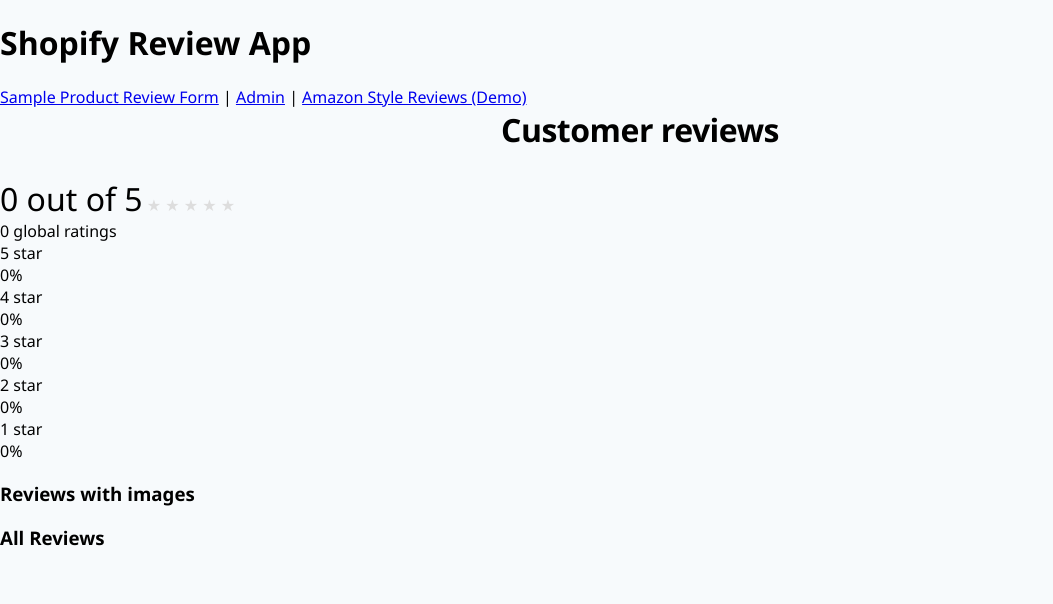
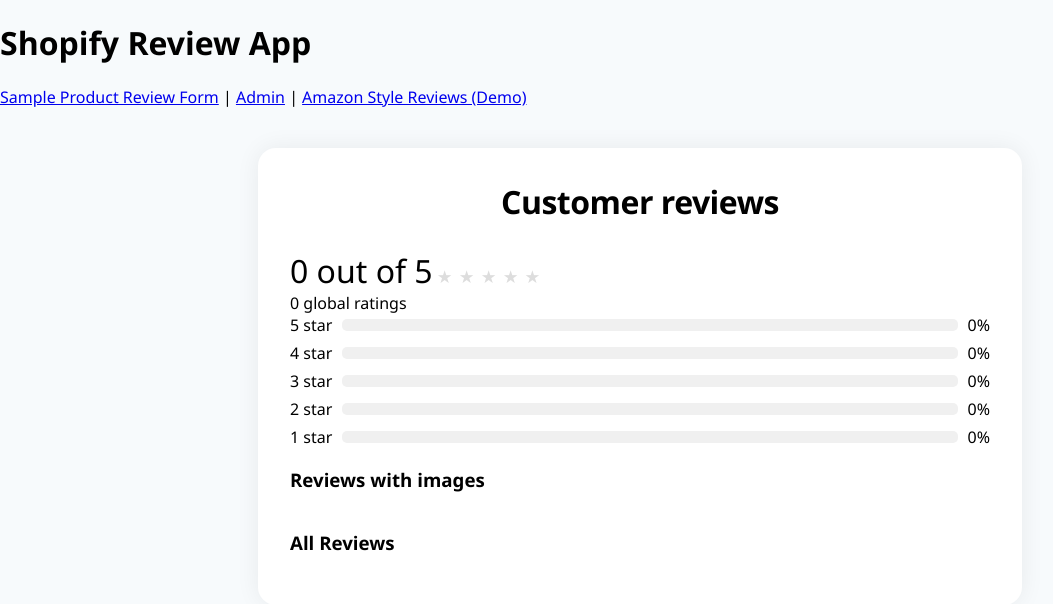
Before and after one commit to Afza1112/Shopify-Reveiw-App, a Flask app: page /reviews/1 in a window 1280 px wide. Shown: the top 604 px of the page, without its empty margins (0-1053 px from the left). Run offline with Flask 3, Linux system fonts and the light colour scheme; data that the repository does not hold is empty.

Commit message:
Update main.css

```diff
--- a/static/main.css
+++ b/static/main.css
@@ -284,27 +284,42 @@
   font-weight: bold;
   z-index: 101;
 }
-.review-amazon-container { max-width: 900px; margin: 2em auto; background: #fff; padding: 2em; border-radius: 16px; box-shadow: 0 6px 30px #0001;}
-.review-summary { display: flex; gap: 2em; align-items: flex-start;}
-.avg-rating { font-size: 2.2em; font-weight: bold;}
-.rating-stars .star { color: #FFA41C; font-size: 1.5em;}
-.rating-stars .star.empty { color: #ccc;}
-.rating-bars { margin-top: 1em; width: 180px;}
-.bar-row { display: flex; align-items: center; gap: 8px; margin-bottom: 5px;}
-.star-label { width: 50px;}
-.bar-bg { background: #eee; width: 70px; height: 10px; border-radius: 5px; margin: 0 3px;}
-.bar-fill { background: #FFA41C; height: 10px; border-radius: 5px;}
-.bar-count { font-size: 0.9em;}
-.review-images-section { margin: 2em 0; }
-.review-images-list { display: flex; gap: 8px; overflow-x: auto; }
-.review-img-thumb { width: 80px; height: 80px; object-fit: cover; border-radius: 6px; cursor: pointer; box-shadow: 0 2px 10px #0002;}
-.customer-reviews-list { margin: 2em 0 0 0; }
-.review-item { padding: 1em; border-bottom: 1px solid #eee; }
-.review-header { display: flex; align-items: center; gap: 12px; }
-.review-header .reviewer-name { font-weight: bold; }
-.review-stars .star { font-size: 1em; }
-.review-body { margin-top: 0.5em; }
-.review-img-inline { margin-top: 1em; max-width: 120px; border-radius: 6px; }
-.img-modal { display: none; position: fixed; z-index: 999; left:0;top:0;width:100vw;height:100vh;background:#0008;justify-content:center;align-items:center;}
-.img-modal .modal-content { display:block; margin:auto; max-width:60vw; max-height:80vh; border-radius:12px;}
-.img-modal .close { position:absolute; top:2vw; right:4vw; color:#fff; font-size:3em; cursor:pointer; }
+.amazon-reviews-box {
+    background: #fff;
+    padding: 32px;
+    border-radius: 18px;
+    box-shadow: 0 0 24px #0001;
+    margin: 40px auto;
+    max-width: 700px;
+}
+.star-breakdown > div {
+    display: flex;
+    align-items: center;
+    margin-bottom: 6px;
+}
+.star-bar-bg {
+    flex: 1;
+    background: #f0f0f0;
+    border-radius: 5px;
+    margin: 0 10px;
+    height: 12px;
+    position: relative;
+}
+.star-bar-fill {
+    background: orange;
+    height: 100%;
+    border-radius: 5px;
+}
+.amazon-images-row {
+    display: flex;
+    flex-wrap: wrap;
+    margin-bottom: 18px;
+}
+.review-item {
+    border-bottom: 1px solid #eee;
+    padding: 12px 0;
+}
+.star-bar span {
+    font-size: 1.1rem;
+    margin-right:2px;
+}
```
